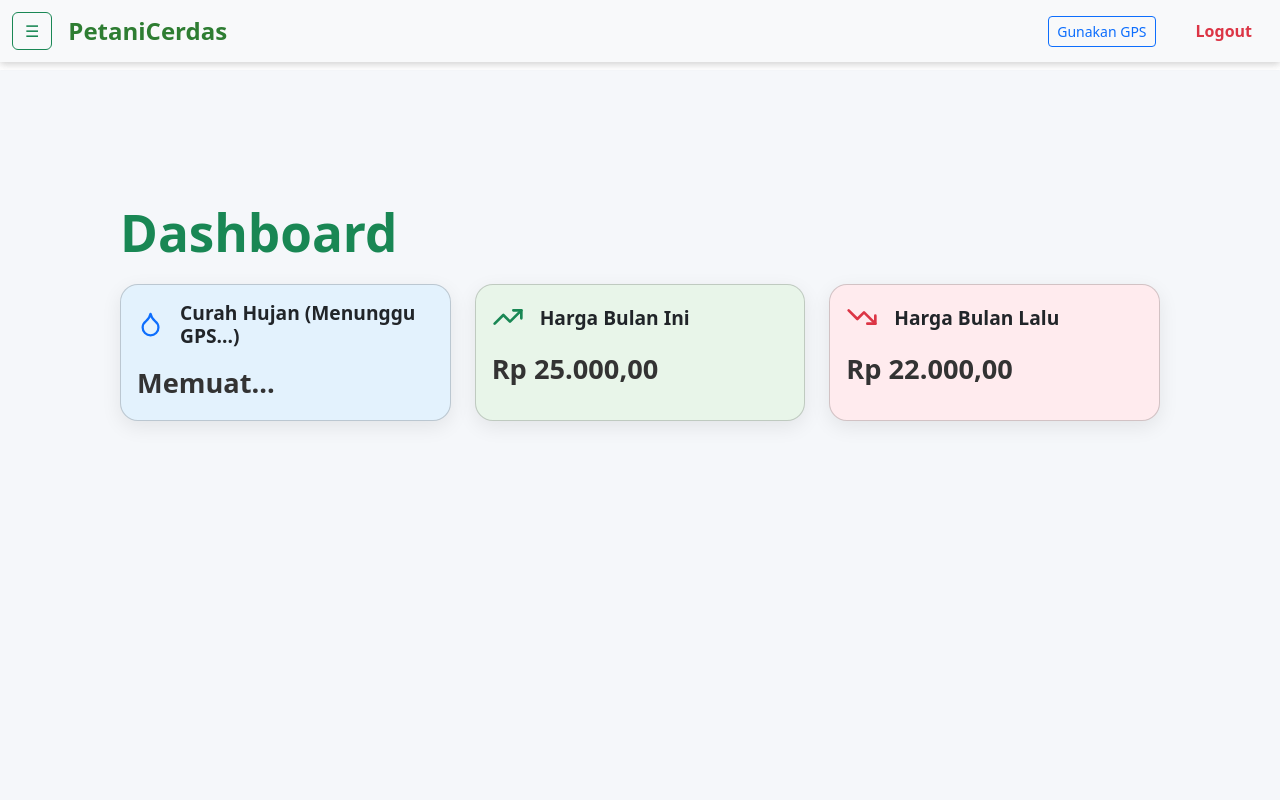
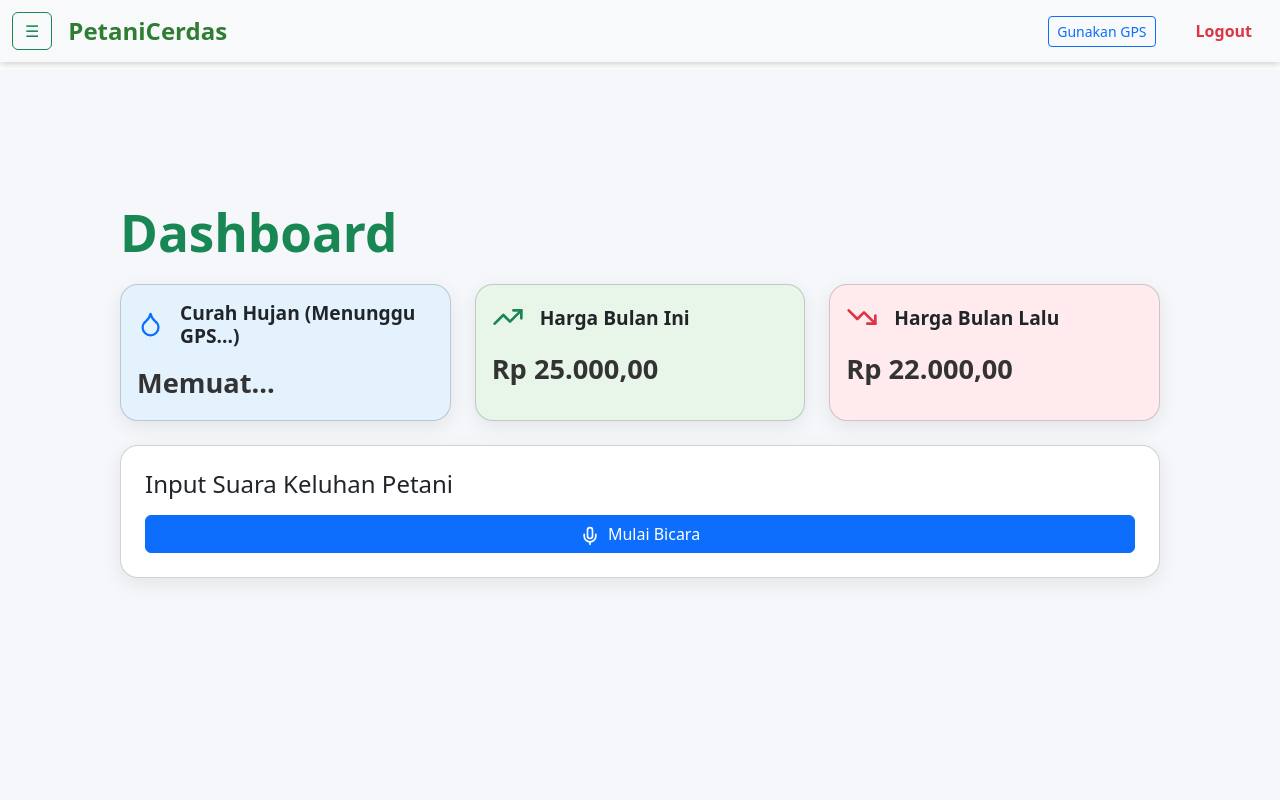
Before and after one commit to pebipebriansah/frontend-hackaton, a React (Vite) app: page /dashboard in a window 1280 px wide. Shown: the top 800 px of the page. Built offline with nearby package versions, Linux system fonts and the light colour scheme; sample sign-in values are in the browser's storage.

Commit message:
Update DashboardContent.jsx

```diff
--- a/src/pages/DashboardContent.jsx
+++ b/src/pages/DashboardContent.jsx
@@ -1,18 +1,60 @@
-import { useState, useEffect } from 'react';
-import { Row, Col, Card } from 'react-bootstrap';
-import { Droplet, TrendingUp, TrendingDown } from 'lucide-react';
+import { useEffect, useState } from 'react';
+import { Row, Col, Card, Button, Alert } from 'react-bootstrap';
+import { Droplet, Mic, TrendingUp, TrendingDown } from 'lucide-react';
 
 function DashboardContent({ lokasi, curahHujan, loading }) {
-  const [hargaBulanIni, setHargaBulanIni] = useState(0);
-  const [hargaBulanLalu, setHargaBulanLalu] = useState(0);
+  const [hargaBulanIni, setHargaBulanIni] = useState(25000);
+  const [hargaBulanLalu, setHargaBulanLalu] = useState(22000);
+  const [listening, setListening] = useState(false);
+  const [recognizedText, setRecognizedText] = useState('');
+  const [recommendation, setRecommendation] = useState('');
 
   useEffect(() => {
-    // Simulasi fetch data harga
-    setHargaBulanIni(25000);
-    setHargaBulanLalu(22000);
+    if (window.SpeechSDK === undefined) {
+      const script = document.createElement('script');
+      script.src = 'https://aka.ms/csspeech/jsbrowserpackageraw';
+      script.onload = () => console.log('Speech SDK loaded');
+      document.body.appendChild(script);
+    }
   }, []);
 
-  // Deskripsi curah hujan berdasarkan angka (mm)
+  const startListening = async () => {
+    setListening(true);
+    setRecognizedText('');
+    setRecommendation('');
+
+    const SpeechSDK = window.SpeechSDK;
+    const speechConfig = SpeechSDK.SpeechConfig.fromSubscription(
+      '2NJiSLaOf1eIrxW3bQrR7jT8DFvFr1cxt7us0ArGY00HL6cbBn8uJQQJ99BEAC3pKaRXJ3w3AAAYACOG1yNZ', // Ganti dengan kunci Azure Speech Anda
+      'eastasia'      // Ganti dengan region Azure Anda, contoh: 'eastasia'
+    );
+    speechConfig.speechRecognitionLanguage = 'id-ID';
+    const audioConfig = SpeechSDK.AudioConfig.fromDefaultMicrophoneInput();
+    const recognizer = new SpeechSDK.SpeechRecognizer(speechConfig, audioConfig);
+
+    recognizer.recognizeOnceAsync(async (result) => {
+      setListening(false);
+      if (result.reason === SpeechSDK.ResultReason.RecognizedSpeech) {
+        setRecognizedText(result.text);
+
+        const res = await fetch('https://backendpetani-h5hwb3dzaydhcbgr.eastasia-01.azurewebsites.net/rekomendasi', {
+          method: 'POST',
+          headers: {
+            'Content-Type': 'application/json',
+            Authorization: `Bearer ${localStorage.getItem('token')}`
+          },
+          body: JSON.stringify({ keluhan: result.text })
+        });
+
+        const data = await res.json();
+        setRecommendation(data.rekomendasi || 'Tidak ada rekomendasi ditemukan.');
+      } else {
+        setRecognizedText('Gagal mengenali suara.');
+      }
+      recognizer.close();
+    });
+  };
+
   const getCurahHujanDesc = (value) => {
     if (value === 0) return 'tidak ada hujan';
     if (value < 2.5) return 'hujan ringan';
@@ -20,10 +62,8 @@ function DashboardContent({ lokasi, curahHujan, loading }) {
     return 'hujan lebat';
   };
 
-  // Ambil angka curah hujan dari string "12 mm", atau kalau loading tampilkan "Memuat..."
   let curahHujanDisplay = 'Memuat...';
   if (!loading && curahHujan !== null) {
-    // curahHujan diasumsikan dalam mm (angka), bisa juga string "12" atau "12 mm"
     let angkaCurah = typeof curahHujan === 'string' ? parseFloat(curahHujan) : curahHujan;
     if (isNaN(angkaCurah)) angkaCurah = 0;
     curahHujanDisplay = `${angkaCurah} mm (${getCurahHujanDesc(angkaCurah)})`;
@@ -88,6 +128,24 @@ function DashboardContent({ lokasi, curahHujan, loading }) {
           </Col>
         ))}
       </Row>
+
+      <Card className="p-4" style={{ borderRadius: '18px', boxShadow: '0 6px 20px rgba(0,0,0,0.08)' }}>
+        <h4 className="mb-3">Input Suara Keluhan Petani</h4>
+        <Button variant="primary" onClick={startListening} disabled={listening}>
+          <Mic className="me-2" size={20} />
+          {listening ? 'Mendengarkan...' : 'Mulai Bicara'}
+        </Button>
+        {recognizedText && (
+          <Alert variant="info" className="mt-3">
+            <strong>Hasil Pengenalan Suara:</strong> {recognizedText}
+          </Alert>
+        )}
+        {recommendation && (
+          <Alert variant="success" className="mt-2">
+            <strong>Rekomendasi:</strong> {recommendation}
+          </Alert>
+        )}
+      </Card>
     </>
   );
 }
```
